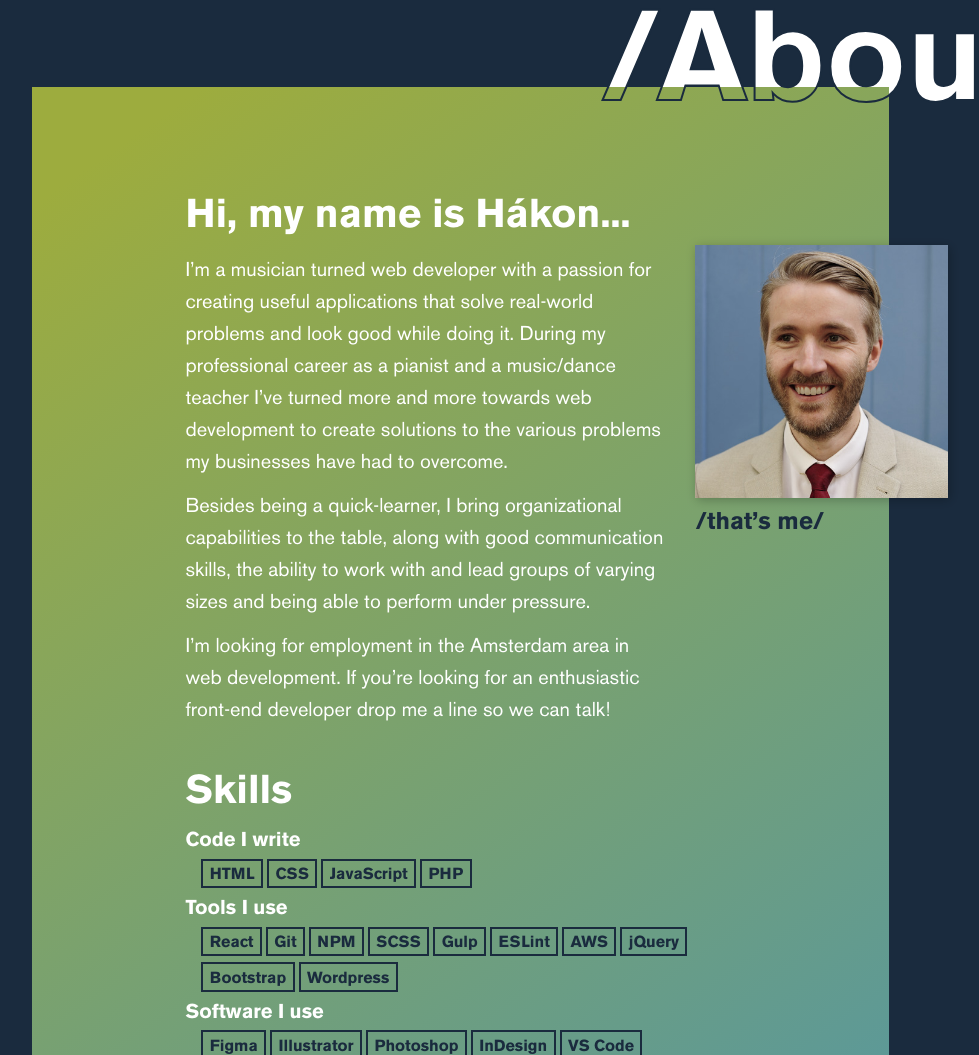
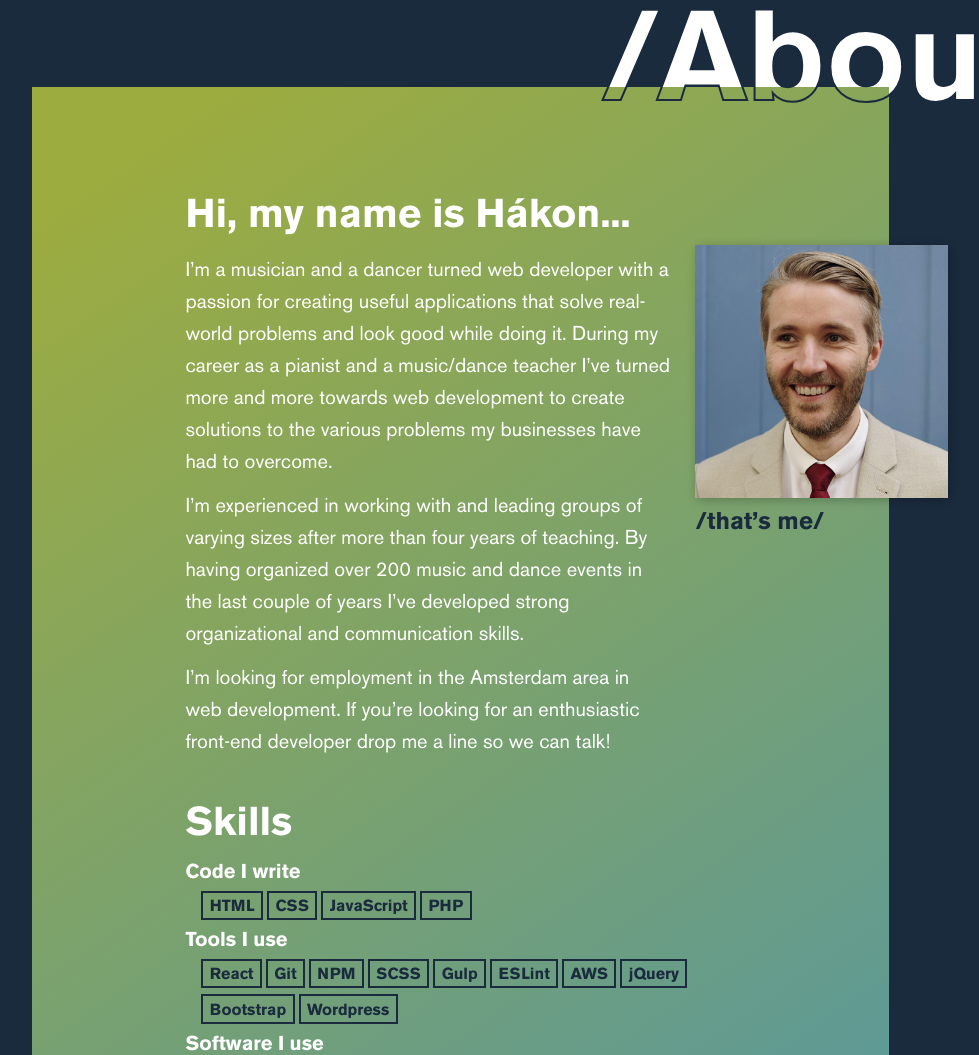
Before and after one commit to hakonbja/portfolio, a website: page index.html in a window 1280 px wide. Shown: the part 3267-4322 px from the top of the page, without its empty margins (109-1088 px from the left). Drawn offline with Linux system fonts and the light colour scheme.

Commit message:
change About me text

```diff
--- a/index.html
+++ b/index.html
@@ -117,8 +117,8 @@
                   <div class="image-container mobile">
                       <img class="about-photo" src="./images/about_photo_3.1.jpg" alt="Photo of Hákon">
                     </div>
-                  <p>I’m a musician turned web developer with a passion for creating useful applications that solve real-world problems and look good while doing it. During my professional career as a pianist and a music/dance teacher I’ve turned more and more towards web development to create solutions to the various problems my businesses have had to overcome.</p>
-                  <p>Besides being a quick-learner, I bring organizational capabilities to the table, along with good communication skills, the ability to work with and lead groups of varying sizes and being able to perform under pressure.</p>
+                  <p>I’m a musician and a dancer turned web developer with a passion for creating useful applications that solve real-world problems and look good while doing it. During my career as a pianist and a music/dance teacher I’ve turned more and more towards web development to create solutions to the various problems my businesses have had to overcome.</p>
+                  <p>I’m experienced in working with and leading groups of varying sizes after more than four years of teaching. By having organized over 200 music and dance events in the last couple of years I’ve developed strong organizational and communication skills.</p>
                   <p>I’m looking for employment in the Amsterdam area in web development. If you’re looking for an enthusiastic front-end developer drop me a line so we can talk!</p>
                 </div>
                 <div class="image-container desktop">
```
